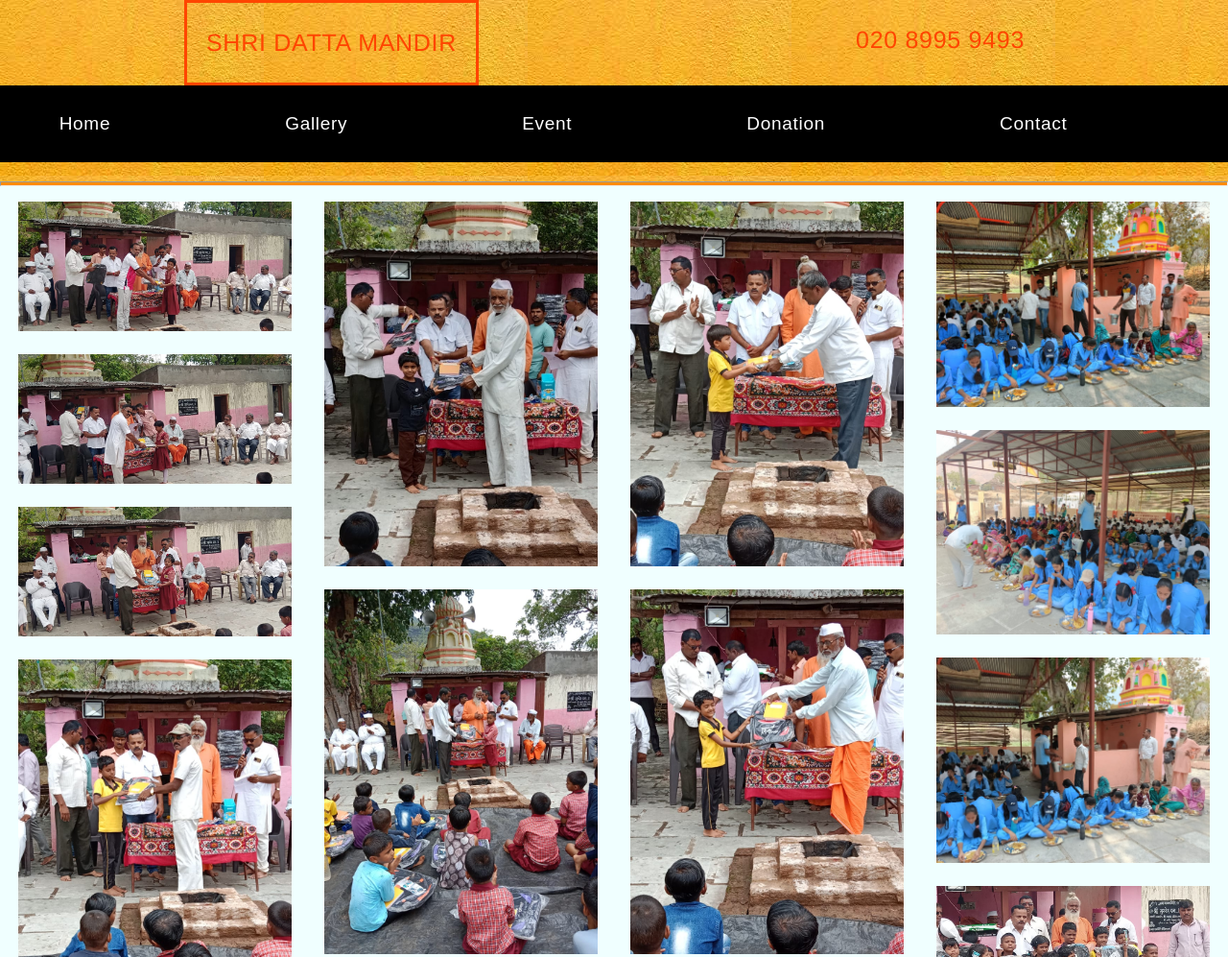
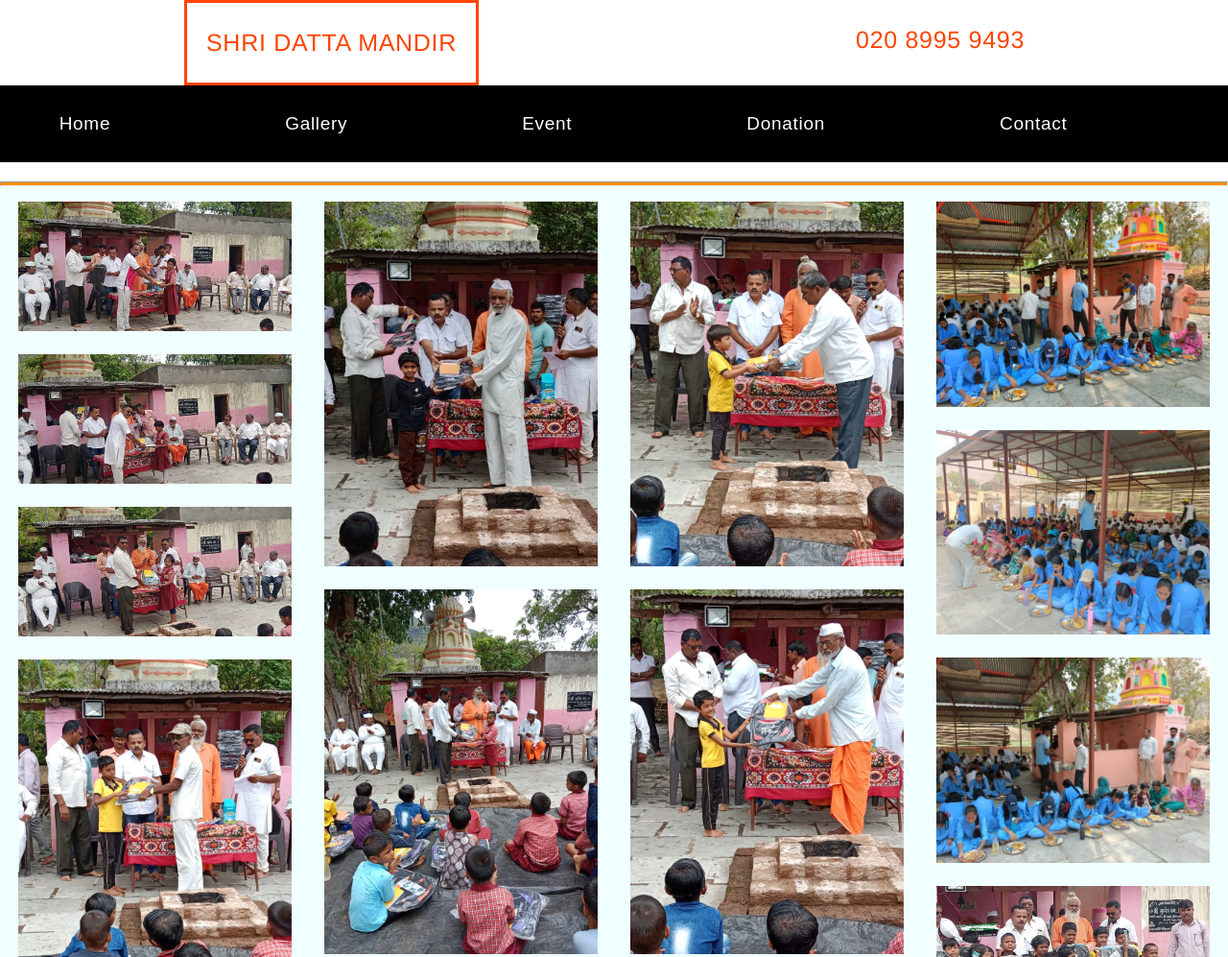
Before and after one commit to palashdandge/dattamandir.io, a plain HTML site: page Gallery3.html in a window 1280 px wide. Shown: the top 997 px of the page at 96% size. Drawn offline with Linux system fonts and the light colour scheme.

Commit message:
Update Gallery3.html

```diff
--- a/Gallery3.html
+++ b/Gallery3.html
@@ -8,11 +8,6 @@
   <link rel="stylesheet" href="donation.css">
   <link rel="stylesheet" href="NextButton.css">
 
-   <style>
-    body{
-        background-image: url("media/b.jpg");
-    }
-   </style>
 
 
 </head>
```
